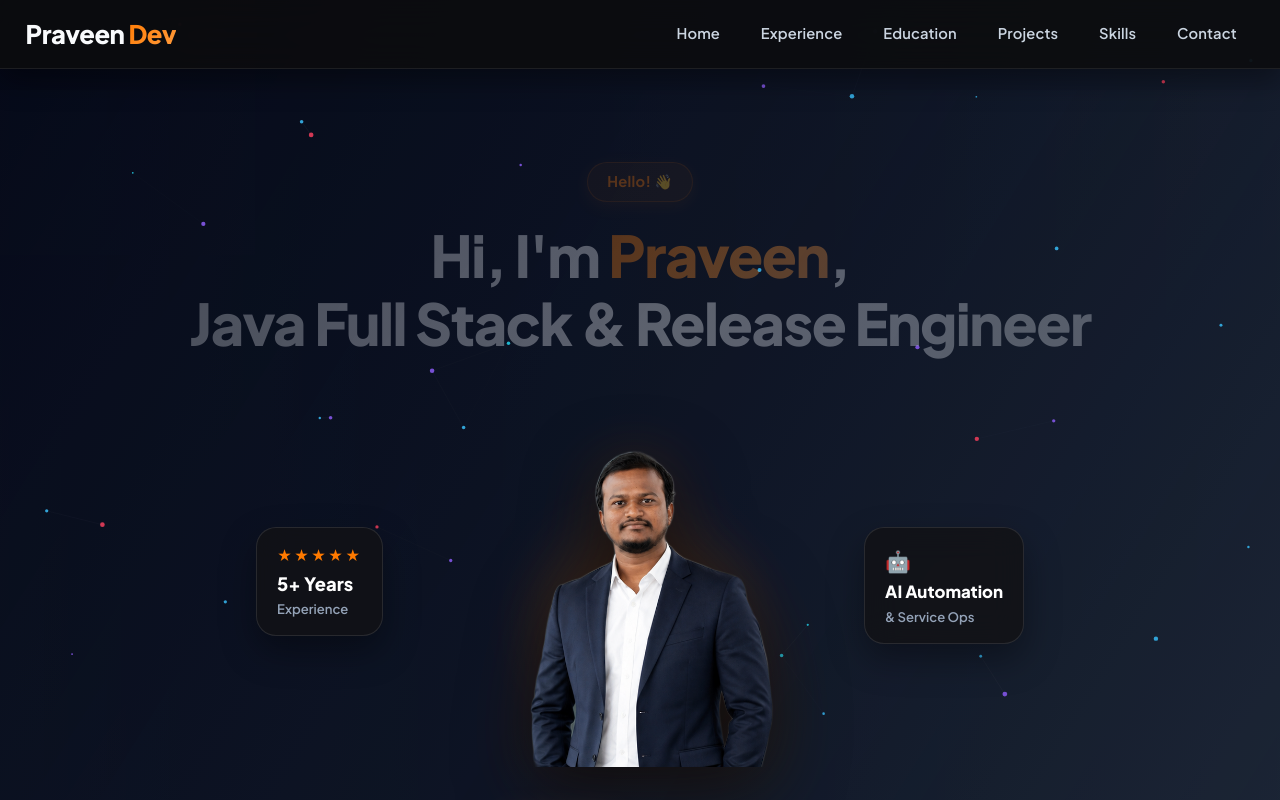
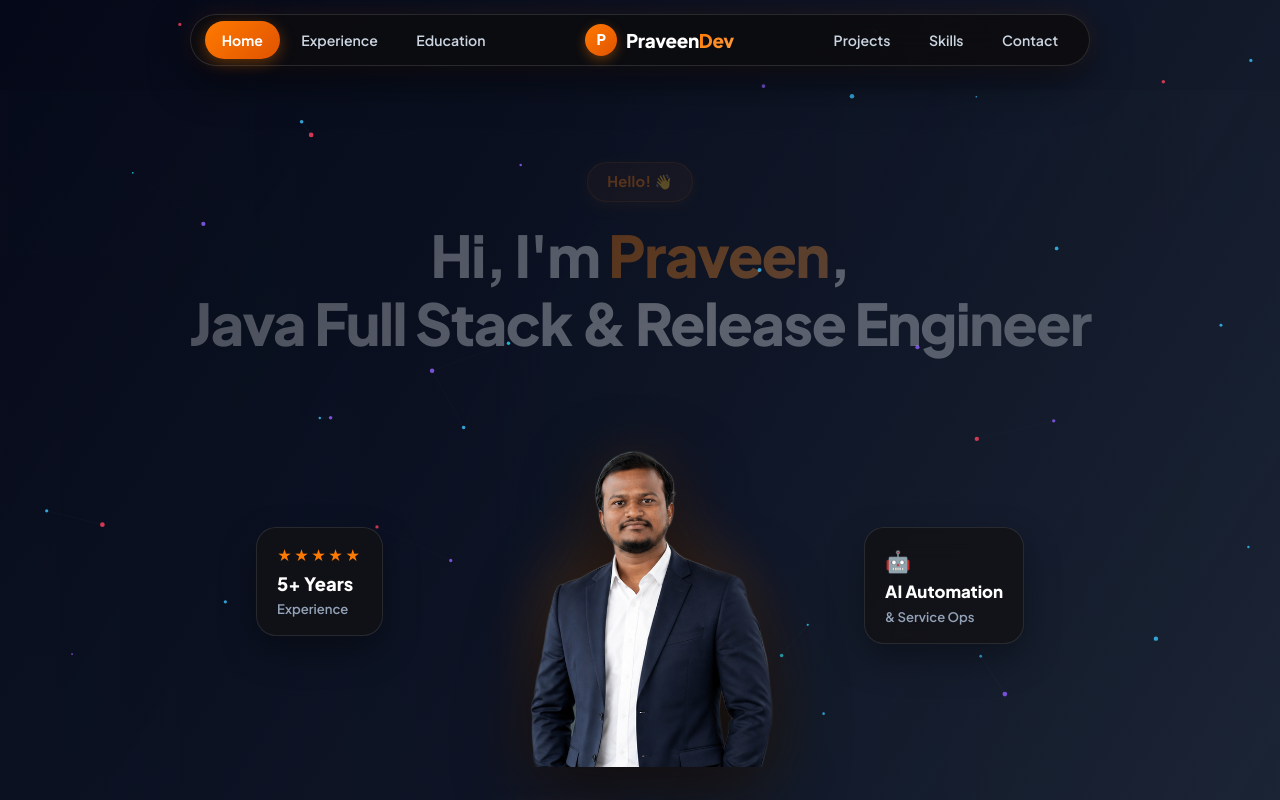
Before and after one commit to pravensv/pravensv.github.io, a React (Vite) app: page / in a window 1280 px wide. Shown: the top 800 px of the page. Built offline with nearby package versions, Linux system fonts and the light colour scheme; no server answers.

Commit message:
updated code

```diff
--- a/src/components/Header/Header.module.scss
+++ b/src/components/Header/Header.module.scss
@@ -1,55 +1,50 @@
-/* Header Wrapper */
-.header {
+/* Floating Header Container */
+.headerContainer {
+  position: fixed;
+  top: 14px;
+  left: 0;
   width: 100%;
-  padding: 0.85rem 1.6rem;
-  background: rgba(12, 12, 14, 0.85);
-  backdrop-filter: blur(20px);
+  z-index: 100;
   display: flex;
-  justify-content: space-between;
+  justify-content: center;
   align-items: center;
-  position: fixed;
-  top: 0;
-  z-index: 50;
-  border-bottom: 1px solid rgba(255, 255, 255, 0.08);
-  box-shadow: 0 10px 30px rgba(0, 0, 0, 0.4);
+  padding: 0 1rem;
+  pointer-events: none;
 }
 
-/* Logo */
-.logo {
-  font-size: 1.6rem;
-  font-weight: 800;
-  letter-spacing: -0.02em;
-  color: #f8fafc;
-  display: inline-flex;
+/* Floating Pill Capsule Bar */
+.navCapsule {
+  pointer-events: auto;
+  display: flex;
   align-items: center;
-  gap: 0.25rem;
-  cursor: pointer;
+  justify-content: space-between;
+  width: 100%;
+  max-width: 900px;
+  background: rgba(12, 12, 16, 0.92);
+  border: 1px solid rgba(255, 255, 255, 0.12);
+  backdrop-filter: blur(20px);
+  padding: 6px 14px;
+  border-radius: 999px;
+  box-shadow: 0 14px 40px rgba(0, 0, 0, 0.55), 0 0 25px rgba(255, 122, 0, 0.1);
+  transition: all 0.3s ease;
+}
+
+/* Nav Groups (Left & Right) */
+.navGroupLeft,
+.navGroupRight {
+  display: flex;
+  align-items: center;
+  gap: 0.3rem;
 
   span {
-    background: linear-gradient(135deg, #ff7a00 0%, #ff9e42 100%);
-    background-clip: text;
-    -webkit-background-clip: text;
-    -webkit-text-fill-color: transparent;
-  }
-}
-
-/* Desktop Navigation */
-.navDesktop {
-  display: flex;
-  gap: 0.35rem;
-  align-items: center;
-
-  span {
-    position: relative;
     color: #cbd5e1;
-    text-decoration: none;
-    font-size: 0.92rem;
+    font-size: 0.88rem;
     font-weight: 600;
-    letter-spacing: 0.01em;
-    transition: all 0.25s ease;
-    padding: 0.55rem 1.1rem;
+    padding: 0.48rem 1.05rem;
     border-radius: 999px;
     cursor: pointer;
+    transition: all 0.25s ease;
+    white-space: nowrap;
 
     &:hover {
       color: #ffffff;
@@ -58,20 +53,56 @@
   }
 }
 
-/* Highlight Active Link */
-.active {
+/* Active Nav Pill Button */
+.activePill {
+  background: linear-gradient(135deg, #ff7a00 0%, #e05300 100%) !important;
   color: #ffffff !important;
-  background: linear-gradient(135deg, #ff7a00 0%, #e05300 100%) !important;
-  box-shadow: 0 6px 18px rgba(255, 122, 0, 0.35) !important;
+  font-weight: 700 !important;
+  box-shadow: 0 4px 15px rgba(255, 122, 0, 0.35) !important;
 }
 
-/* Hamburger Menu Icon */
+/* Centered Logo */
+.logo {
+  display: flex;
+  align-items: center;
+  gap: 0.55rem;
+  font-size: 1.18rem;
+  font-weight: 800;
+  letter-spacing: -0.02em;
+  color: #ffffff;
+  cursor: pointer;
+  padding: 0 0.8rem;
+  white-space: nowrap;
+
+  span span {
+    background: linear-gradient(135deg, #ff7a00 0%, #ff9e42 100%);
+    background-clip: text;
+    -webkit-background-clip: text;
+    -webkit-text-fill-color: transparent;
+  }
+}
+
+.logoBadge {
+  width: 32px;
+  height: 32px;
+  border-radius: 50%;
+  background: linear-gradient(135deg, #ff7a00 0%, #e05300 100%);
+  color: #ffffff;
+  display: flex;
+  align-items: center;
+  justify-content: center;
+  font-size: 0.92rem;
+  font-weight: 800;
+  box-shadow: 0 4px 12px rgba(255, 122, 0, 0.35);
+}
+
+/* Mobile Hamburger Menu Icon */
 .menuIcon {
   display: none;
   align-items: center;
   justify-content: center;
-  width: 42px;
-  height: 42px;
+  width: 38px;
+  height: 38px;
   border-radius: 999px;
   background: rgba(255, 255, 255, 0.06);
   border: 1px solid rgba(255, 255, 255, 0.1);
@@ -91,7 +122,6 @@
   }
 }
 
-/* Transform bars when open */
 .barOpen:nth-child(1) {
   transform: rotate(45deg) translate(3px, 3px);
 }
@@ -107,55 +137,60 @@
 /* Mobile Menu Drawer */
 .mobileMenu {
   position: fixed;
-  top: 64px;
-  left: 0;
-  width: 100%;
-  background: rgba(12, 12, 14, 0.96);
+  top: 68px;
+  left: 50%;
+  transform: translateX(-50%) translateY(-120%);
+  width: 90%;
+  max-width: 400px;
+  background: rgba(12, 12, 16, 0.96);
   backdrop-filter: blur(20px);
-  padding: 1rem 0 1.25rem;
+  padding: 1.2rem;
   display: flex;
   flex-direction: column;
   gap: 0.6rem;
   align-items: center;
-  transform: translateY(-120%);
   opacity: 0;
   pointer-events: none;
   transition: 0.35s ease;
-  border-bottom: 1px solid rgba(255, 255, 255, 0.1);
-  box-shadow: 0 15px 35px rgba(0, 0, 0, 0.4);
+  border-radius: 1.5rem;
+  border: 1px solid rgba(255, 255, 255, 0.12);
+  box-shadow: 0 15px 35px rgba(0, 0, 0, 0.5);
+  z-index: 99;
 }
 
-/* Show when open */
 .showMenu {
-  transform: translateY(0);
+  transform: translateX(-50%) translateY(0);
   opacity: 1;
   pointer-events: auto;
 }
 
-/* Mobile menu link style */
 .mobileMenu span {
   color: #cbd5e1;
-  font-size: 1rem;
+  font-size: 0.96rem;
   font-weight: 600;
   text-decoration: none;
   transition: 0.25s;
   cursor: pointer;
-  padding: 0.4rem 1.2rem;
+  padding: 0.5rem 1.4rem;
   border-radius: 999px;
+  width: 100%;
+  text-align: center;
 
   &:hover {
-    color: #ff7a00;
-    background: rgba(255, 255, 255, 0.06);
+    color: #ffffff;
+    background: linear-gradient(135deg, #ff7a00 0%, #e05300 100%);
   }
 }
 
-/* Mobile View Logic */
-@media (max-width: 768px) {
-  .header {
-    padding: 0.8rem 1.1rem;
+/* Mobile View Adjustments */
+@media (max-width: 820px) {
+  .headerContainer {
+    top: 10px;
+    padding: 0 0.75rem;
   }
 
-  .navDesktop {
+  .navGroupLeft,
+  .navGroupRight {
     display: none;
   }
 
@@ -163,7 +198,12 @@
     display: flex;
   }
 
+  .navCapsule {
+    padding: 6px 14px;
+  }
+
   .logo {
-    font-size: 1.4rem;
+    font-size: 1.1rem;
+    padding: 0;
   }
 }
--- a/src/components/Header/Header.tsx
+++ b/src/components/Header/Header.tsx
@@ -19,6 +19,7 @@ type HeaderProps = {
 
 export default function Header({ scrollToSection, refs }: HeaderProps) {
   const [menuOpen, setMenuOpen] = useState(false);
+  const [activeSection, setActiveSection] = useState("home");
   const navigate = useNavigate();
   const location = useLocation();
 
@@ -28,11 +29,11 @@ export default function Header({ scrollToSection, refs }: HeaderProps) {
 
   const closeMenu = () => setMenuOpen(false);
 
-  const handleNavClick = (ref: RefObject<HTMLElement | null>) => {
+  const handleNavClick = (ref: RefObject<HTMLElement | null>, sectionName: string) => {
+    setActiveSection(sectionName);
     closeMenu();
     if (location.pathname !== "/") {
       navigate("/");
-      // Wait for navigation to complete and component to mount
       setTimeout(() => {
         scrollToSection(ref);
       }, 100);
@@ -42,36 +43,76 @@ export default function Header({ scrollToSection, refs }: HeaderProps) {
   };
 
   return (
-    <header className={styles.header}>
-      <div className={styles.logo}>
-        Praveen<span>Dev</span>
+    <header className={styles.headerContainer}>
+      <div className={styles.navCapsule}>
+        {/* Desktop Left Nav Links */}
+        <div className={styles.navGroupLeft}>
+          <span
+            className={activeSection === "home" ? styles.activePill : ""}
+            onClick={() => handleNavClick(refs.homeRef, "home")}
+          >
+            Home
+          </span>
+          <span
+            className={activeSection === "experience" ? styles.activePill : ""}
+            onClick={() => handleNavClick(refs.experienceRef, "experience")}
+          >
+            Experience
+          </span>
+          <span
+            className={activeSection === "education" ? styles.activePill : ""}
+            onClick={() => handleNavClick(refs.educationRef, "education")}
+          >
+            Education
+          </span>
         </div>
 
-      {/* Desktop Navigation */}
-      <nav className={styles.navDesktop}>
-        <span onClick={() => handleNavClick(refs.homeRef)}>Home</span>
-        <span onClick={() => handleNavClick(refs.experienceRef)}>Experience</span>
-        <span onClick={() => handleNavClick(refs.educationRef)}>Education</span>
-        <span onClick={() => handleNavClick(refs.projectsRef)}>Projects</span>
-        <span onClick={() => handleNavClick(refs.skillsRef)}>Skills</span>
-        <span onClick={() => handleNavClick(refs.contactRef)}>Contact</span>
-      </nav>
+        {/* Center Logo */}
+        <div className={styles.logo} onClick={() => handleNavClick(refs.homeRef, "home")}>
+          <div className={styles.logoBadge}>P</div>
+          <span>
+            Praveen<span>Dev</span>
+          </span>
+        </div>
 
-      {/* Mobile Hamburger Button */}
+        {/* Desktop Right Nav Links */}
+        <div className={styles.navGroupRight}>
+          <span
+            className={activeSection === "projects" ? styles.activePill : ""}
+            onClick={() => handleNavClick(refs.projectsRef, "projects")}
+          >
+            Projects
+          </span>
+          <span
+            className={activeSection === "skills" ? styles.activePill : ""}
+            onClick={() => handleNavClick(refs.skillsRef, "skills")}
+          >
+            Skills
+          </span>
+          <span
+            className={activeSection === "contact" ? styles.activePill : ""}
+            onClick={() => handleNavClick(refs.contactRef, "contact")}
+          >
+            Contact
+          </span>
+        </div>
+
+        {/* Mobile Hamburger Icon */}
         <div className={styles.menuIcon} onClick={handleToggle}>
           <span className={menuOpen ? styles.barOpen : styles.bar}></span>
           <span className={menuOpen ? styles.barOpen : styles.bar}></span>
           <span className={menuOpen ? styles.barOpen : styles.bar}></span>
         </div>
+      </div>
 
-      {/* Mobile Menu */}
+      {/* Mobile Drawer Menu */}
       <div className={`${styles.mobileMenu} ${menuOpen ? styles.showMenu : ""}`}>
-        <span onClick={() => handleNavClick(refs.homeRef)}>Home</span>
-        <span onClick={() => handleNavClick(refs.experienceRef)}>Experience</span>
-        <span onClick={() => handleNavClick(refs.educationRef)}>Education</span>
-        <span onClick={() => handleNavClick(refs.projectsRef)}>Projects</span>
-        <span onClick={() => handleNavClick(refs.skillsRef)}>Skills</span>
-        <span onClick={() => handleNavClick(refs.contactRef)}>Contact</span>
+        <span onClick={() => handleNavClick(refs.homeRef, "home")}>Home</span>
+        <span onClick={() => handleNavClick(refs.experienceRef, "experience")}>Experience</span>
+        <span onClick={() => handleNavClick(refs.educationRef, "education")}>Education</span>
+        <span onClick={() => handleNavClick(refs.projectsRef, "projects")}>Projects</span>
+        <span onClick={() => handleNavClick(refs.skillsRef, "skills")}>Skills</span>
+        <span onClick={() => handleNavClick(refs.contactRef, "contact")}>Contact</span>
       </div>
     </header>
   );
```
Lines whose indentation alone changed are shown as unchanged.
